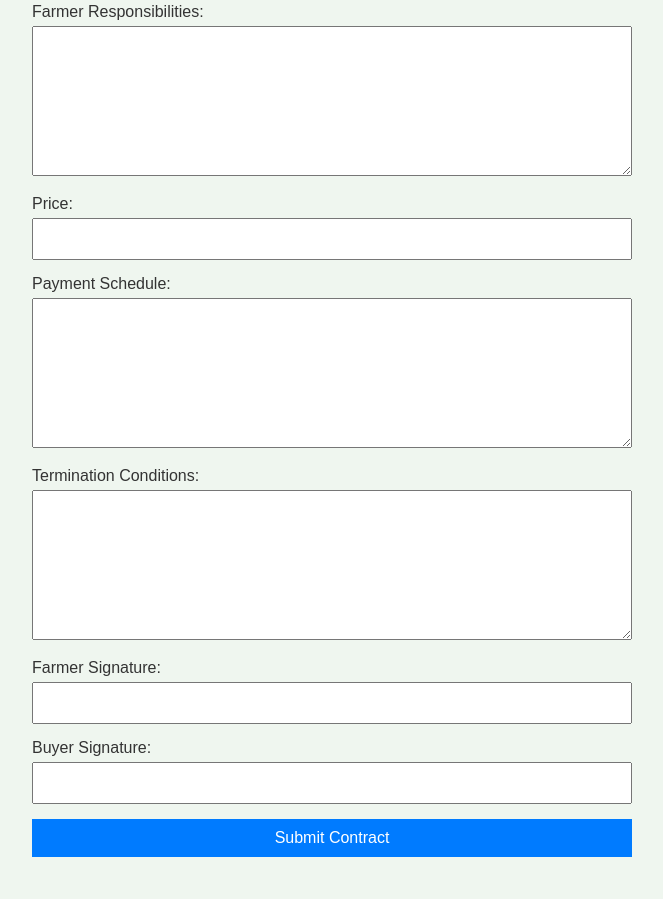
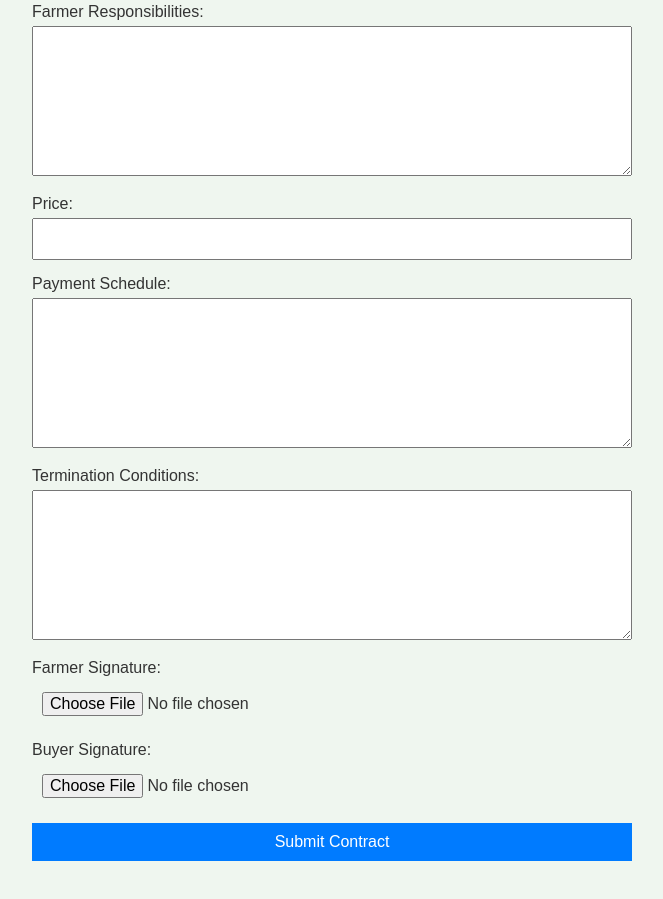
Before and after one commit to pahelldharodd/SIH-Contract-Farming, a plain HTML site: page SIH/CONTRACT_TEMPELATE_LIBRARY/market-specification-form.html in a window 1280 px wide. Shown: the part 1177-2076 px from the top of the page, without its empty margins (308-971 px from the left). Drawn offline with Linux system fonts and the light colour scheme.

Commit message:
Add files via upload

```diff
--- a/SIH/CONTRACT_TEMPELATE_LIBRARY/market-specification-form.html
+++ b/SIH/CONTRACT_TEMPELATE_LIBRARY/market-specification-form.html
@@ -99,12 +99,13 @@
             </div>
             <div class="form-group">
                 <label for="farmer-signature">Farmer Signature:</label>
-                <input type="text" id="farmer-signature" name="farmer-signature" required>
+                <input type="file" id="farmer-signature" name="farmer-signature" accept="image/*" required>
             </div>
             <div class="form-group">
                 <label for="buyer-signature">Buyer Signature:</label>
-                <input type="text" id="buyer-signature" name="buyer-signature" required>
+                <input type="file" id="buyer-signature" name="buyer-signature" accept="image/*" required>
             </div>
+
             <button type="submit">Submit Contract</button>
         </form>
     </div>
```
